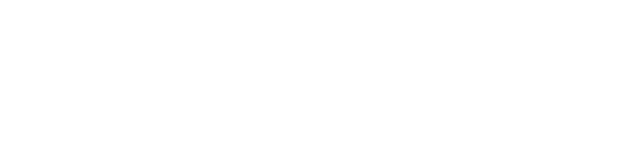
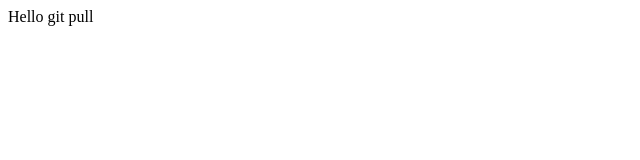
Before and after one commit to Assaye/CS50_PtyJS_L00, a plain HTML site: page index.html in a window 1280 px wide. Shown: the whole page, without its empty margins (0-640 px from the left). Drawn offline with Linux system fonts and the light colour scheme.

Commit message:
Update index.html

```diff
--- a/index.html
+++ b/index.html
@@ -5,5 +5,7 @@
     <meta name="viewport" content="width=device-width, initial-scale=1.0" />
     <title>CS50_PtyJS_L00</title>
   </head>
-  <body></body>
+  <body>
+    Hello git pull
+  </body>
 </html>
```
